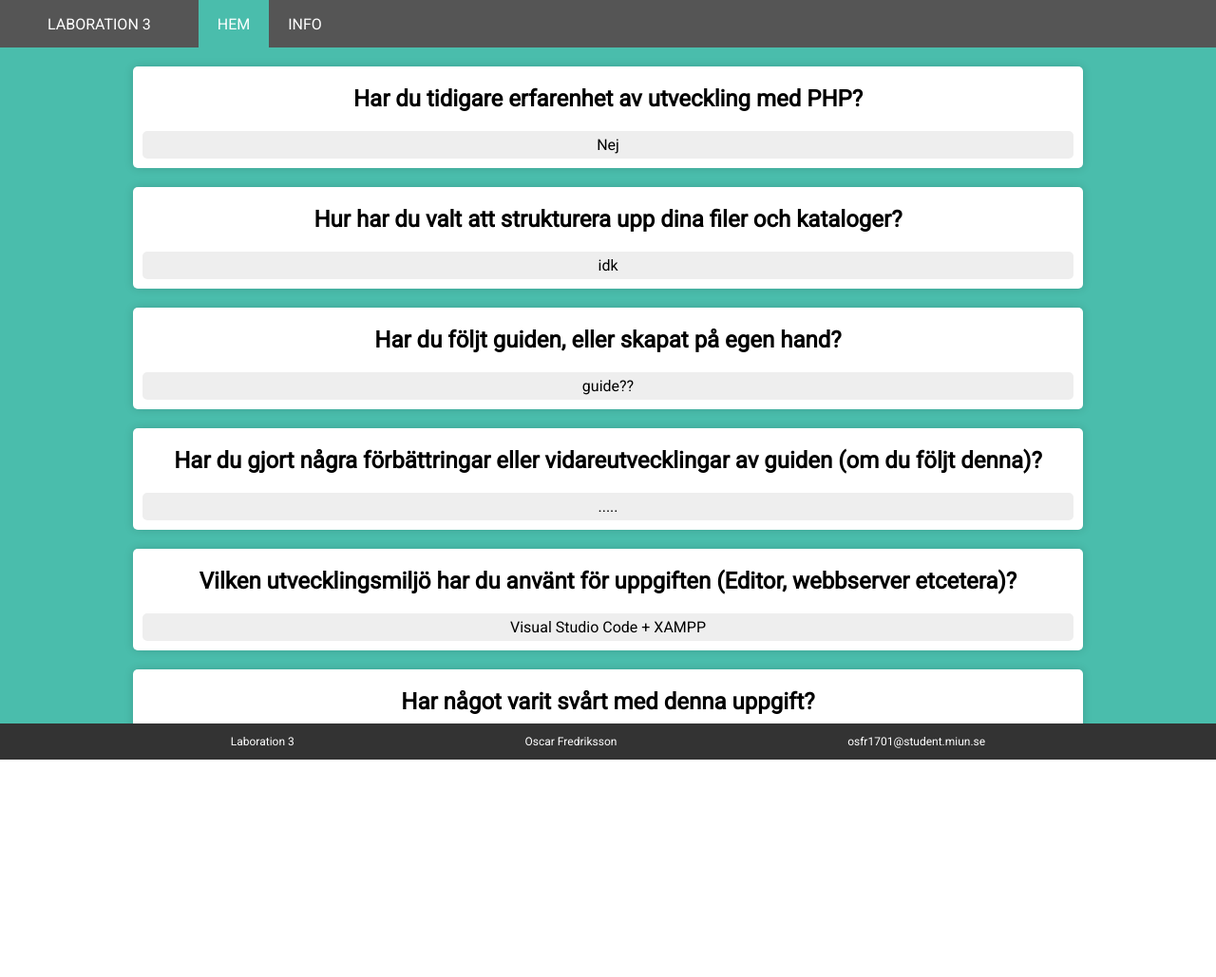
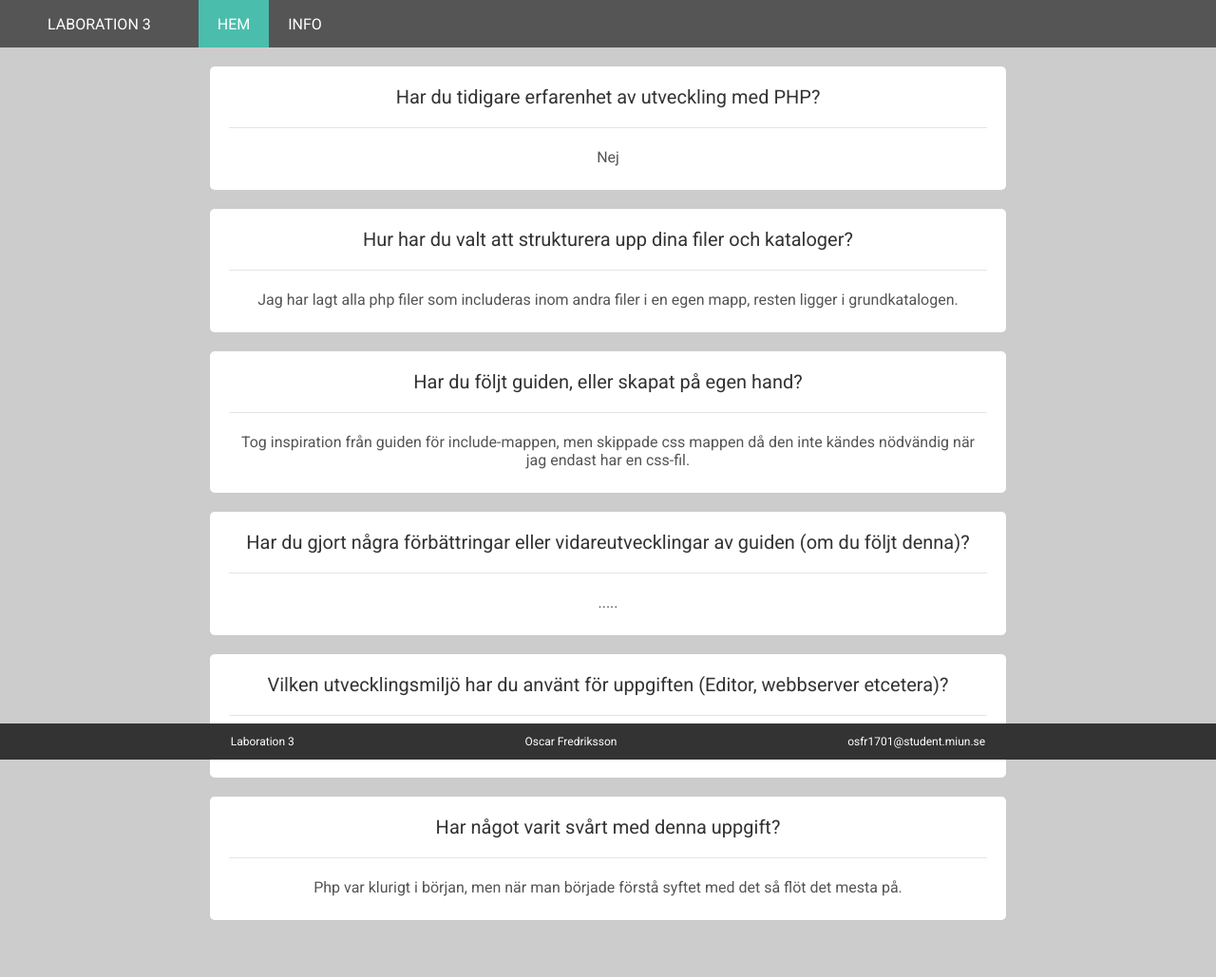
Before and after one commit to OscarFredriksson/DT100G, a PHP site: page / in a window 1280 px wide. Shown: the whole page at 95% size. Before the commit the page ends 800 px from the top, so only its background shows below. Run offline with PHP 8.4, Linux system fonts and the light colour scheme.

Commit message:
Ännu lite finare

```diff
--- a/Labb3/index.php
+++ b/Labb3/index.php
@@ -7,39 +7,44 @@
             <?php $currentPage = 'index' ?>
             <?php include("includes/header.php"); ?>
 
-            <div class="questions">
-                <ul>
+            <ul class="flat-box">
                 <li>
-                        <p class="question"> Har du tidigare erfarenhet av utveckling med PHP? </p>
-                        <p class="answer"> Nej </p>
+                    <p class="upper-text"> Har du tidigare erfarenhet av utveckling med PHP? </p>
+                    <hr>
+                    <p class="lower-text"> Nej </p>
                 </li>
 
                 <li>
-                        <p class="question"> Hur har du valt att strukturera upp dina filer och kataloger? </p>
-                        <p class="answer"> idk </p>
+                    <p class="upper-text"> Hur har du valt att strukturera upp dina filer och kataloger? </p>
+                    <hr>
+                    <p class="lower-text"> Jag har lagt alla php filer som includeras inom andra filer i en egen mapp, resten ligger i grundkatalogen. </p>
+                </li>
+
+
+                <li>
+                    <p class="upper-text"> Har du följt guiden, eller skapat på egen hand? </p>
+                    <hr>
+                    <p class="lower-text"> Tog inspiration från guiden för include-mappen, men skippade css mappen då den inte kändes nödvändig när jag endast har en css-fil. </p>
                 </li>
 
                 <li>
-                        <p class="question"> Har du följt guiden, eller skapat på egen hand? </p>
-                        <p class="answer"> guide?? </p>
+                    <p class="upper-text"> Har du gjort några förbättringar eller vidareutvecklingar av guiden (om du följt denna)?</p>
+                    <hr>
+                    <p class="lower-text"> ..... </p>
                 </li>
 
                 <li>
-                        <p class="question"> Har du gjort några förbättringar eller vidareutvecklingar av guiden (om du följt denna)?</p>
-                        <p class="answer"> ..... </p>
+                    <p class="upper-text"> Vilken utvecklingsmiljö har du använt för uppgiften (Editor, webbserver etcetera)? </p>
+                    <hr>
+                    <p class="lower-text"> Visual Studio Code + XAMPP </p>
                 </li>
 
                 <li>
-                        <p class="question"> Vilken utvecklingsmiljö har du använt för uppgiften (Editor, webbserver etcetera)? </p>
-                        <p class="answer"> Visual Studio Code + XAMPP </p>
-                    </li>
-
-                    <li>
-                        <p class="question"> Har något varit svårt med denna uppgift? </p>
-                        <p class="answer"> Lära sig php </p>
+                    <p class="upper-text"> Har något varit svårt med denna uppgift? </p>
+                    <hr>
+                    <p class="lower-text"> Php var klurigt i början, men när man började förstå syftet med det så flöt det mesta på. </p>
                 </li>
             </ul>
-            <div>
 
             <?php include("includes/footer.php") ?>
         </div>
--- a/Labb3/style.css
+++ b/Labb3/style.css
@@ -23,7 +23,7 @@
     height: 40px;
 }
 
-.icon
+.login .icon
 {
     padding: 7.5px;
     background: #4ABDAC;
@@ -137,28 +137,17 @@ body
 {
     display: flex;
     flex-direction: column;
-    background-color: #4ABDAC;
+    background-color: #CCC;
     height: 100%;
     width: 100%;
-    position: absolute;
 }
 
-.questions
-{
-    height: 100%;
-    width: 100%;
-    margin: auto;
-    margin-top: 50px;
-    padding: 0;
-    padding-bottom: 60px;
-    overflow: auto;
-    text-align: center;
-}
-
-.questions ul
+.flat-box
 {
     list-style-type: none;
     margin: auto;
+    margin-top: 50px;
+    margin-bottom: 60px;
     padding: 0;
     text-align: center;
     display: flex;
@@ -166,33 +155,47 @@ body
     justify-content: space-around;
 }
 
-.questions li
+.flat-box li
 {
-    background-color: #fff;
+    list-style-type: none;
+    background-color: #FFF;
     margin: auto;
     width: 80%;
     max-width: 1000px;
-    box-shadow: 0px 0px 10px 0px rgba(0,0,0,0.15);
     margin-top: 20px;
     border-radius: 5px;
+    padding: 20px;
 }
 
-.questions .question
+.flat-box .upper-text
 {
-    font-weight: bold;
+    font-weight: 100;
+    color: #333;
     text-align: center;
-    font-size: 1.5em;
-    margin: 20px;
+    font-size: 20px;
+    margin: 0;
     padding: 0;
+    margin-bottom: 20px;
+    width: 100%;
 }
 
-.questions .answer
+.flat-box hr
 {
+    border: 0;
+    height: 0;
+    border-top: 1px solid rgba(0, 0, 0, 0.1);
+    border-bottom: 1px solid rgba(255, 255, 255, 0.3);
+}
+
+.flat-box .lower-text
+{
+    color: #555;
     font-weight: 200;
-    background-color: #EEE;
+    font-size: 16px;
+    background-color: #fff;
+    margin: 0;
     padding: 5px;
-    margin: 10px;
-    border-radius: 5px;
+    margin-top: 15px;
 }
 
 
```
Also changed, not shown: Labb3/info.php (+26 -12 lines). Lines whose indentation alone changed are shown as unchanged.
